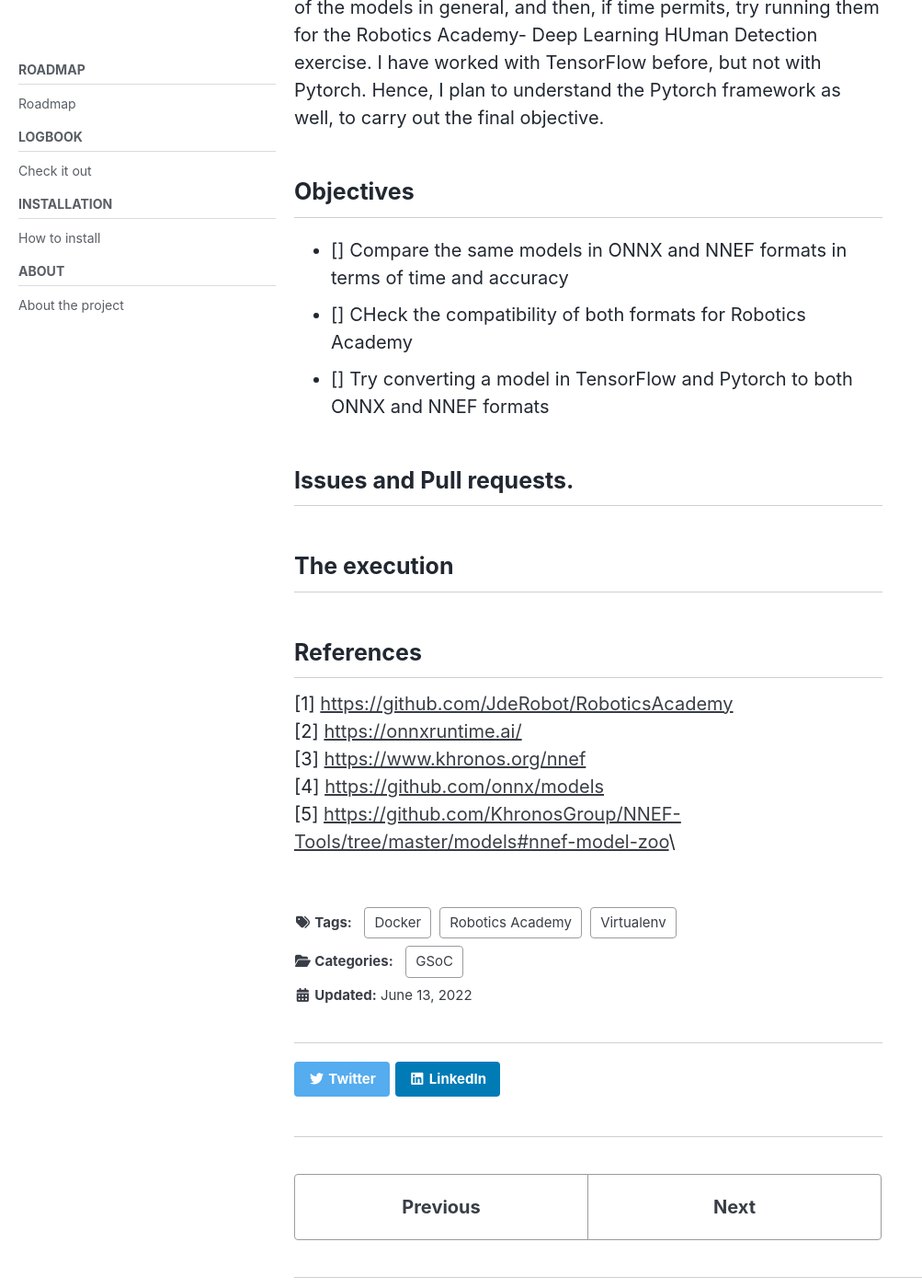
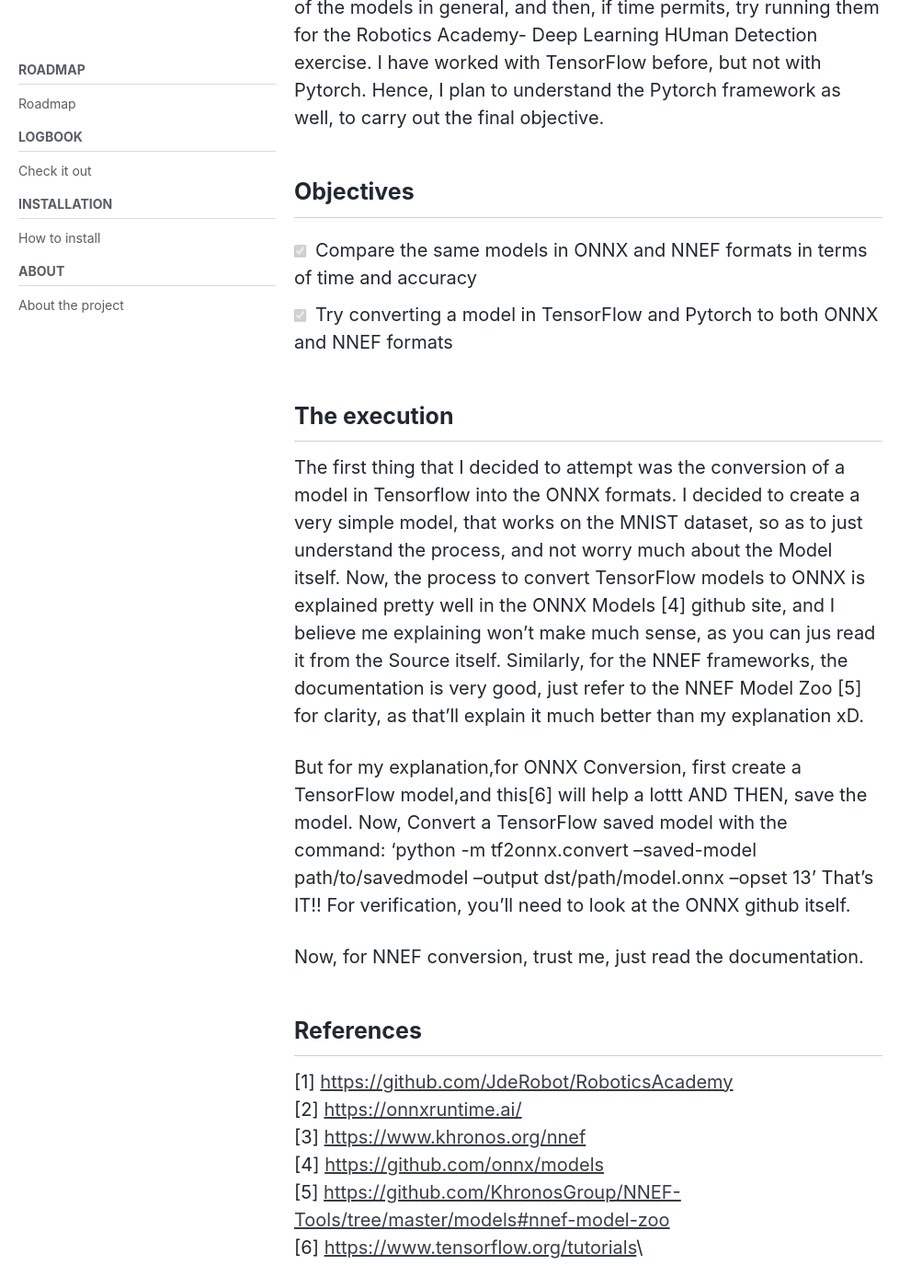
Before and after one commit to TheRoboticsClub/gsoc2022-Bhavesh_Misra, a Jekyll site: the page built from docs/_posts/2022-06-13-Coding_Period_Week1.md, in a window 1280 px wide and 1400 px high, scrolled down 540 px. Shown: the whole window at 92% size, without its empty margins (0-1003 px from the left). Built offline with Jekyll 4.4.1, drawn with Linux system fonts in a browser that asks for light colours; cached includes are drawn as plain includes; nearby versions of some CDN libraries; some of the changed text lies outside the part shown.

Commit message:
Hope_this_works

```diff
--- a/docs/_posts/2022-06-13-Coding_Period_Week1.md
+++ b/docs/_posts/2022-06-13-Coding_Period_Week1.md
@@ -23,6 +23,7 @@
 
 
 ## Overview
+
 So basically, the first week of the coding period is understanding the different formats that are available to represent Machine learning models, and to understand them. Currently, Robotics Academy[1] uses the ONNX[2] format to do this work, however, my work is to understand the ONNX and the NNEF[3] formats.
 
 Soo, in order to carry out the Objectives, I plan to use the ONNX Model Zoo[4] and the NNEF model Zoo[5] to compare the speeds of the models in general, and then, if time permits, try running them for the Robotics Academy- Deep Learning HUman Detection exercise.
@@ -30,13 +31,23 @@
 
 
 ## Objectives
-- [] Compare the same models in ONNX and NNEF formats in terms of time and accuracy
-- [] CHeck the compatibility of both formats for Robotics Academy
-- [] Try converting a model in TensorFlow and Pytorch to both ONNX and NNEF formats
 
-## Issues and Pull requests.
+- [X] Compare the same models in ONNX and NNEF formats in terms of time and accuracy
+- [X] Try converting a model in TensorFlow and Pytorch to both ONNX and NNEF formats
+
 
 ## The execution
+
+The first thing that I decided to attempt was the conversion of a model in Tensorflow into the ONNX formats. I decided to create a very simple model, that works on the MNIST dataset, so as to just understand the process, and not worry much about the Model itself.
+Now, the process to convert TensorFlow models to ONNX is explained pretty well in the ONNX Models [4] github site, and I believe me explaining won't make much sense, as you can jus read it from the Source itself. Similarly, for the NNEF frameworks, the documentation is very good, just refer to the NNEF Model Zoo [5] for clarity, as that'll explain it much better than my explanation xD.
+
+But for my explanation,for ONNX Conversion, first create a TensorFlow model,and this[6] will help a lottt AND THEN, save the model.
+Now, Convert a TensorFlow saved model with the command:
+'python -m tf2onnx.convert --saved-model path/to/savedmodel --output dst/path/model.onnx --opset 13'
+That's IT!!
+For verification, you'll need to look at the ONNX github itself.
+
+Now, for NNEF conversion, trust me, just read the documentation.
 
 ## References
 
@@ -45,3 +56,4 @@
 [3] [https://www.khronos.org/nnef](https://www.khronos.org/nnef)\\
 [4] [https://github.com/onnx/models](https://github.com/onnx/models)\\
 [5] [https://github.com/KhronosGroup/NNEF-Tools/tree/master/models#nnef-model-zoo](https://github.com/KhronosGroup/NNEF-Tools/tree/master/models#nnef-model-zoo)\\
+[6] [https://www.tensorflow.org/tutorials](https://www.tensorflow.org/tutorials)\\
```
